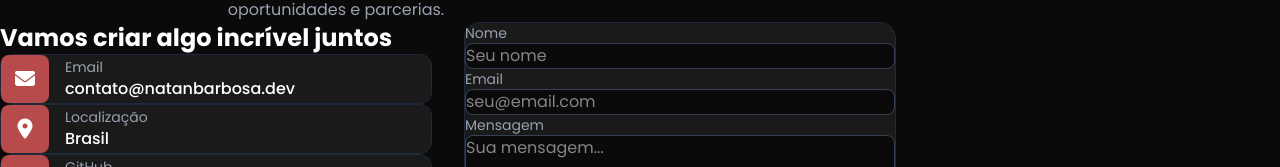
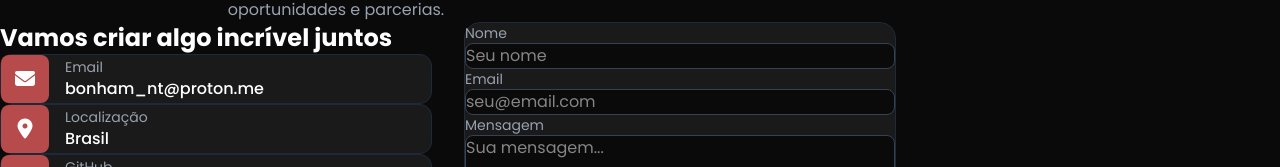
Before and after one commit to natanbs-dev/natanbs-dev-portifolio, a React (Vite) app: page / in a window 1280 px wide. Shown: the part 4299-4466 px from the top of the page. Built offline with nearby package versions, Linux system fonts and the light colour scheme.

Commit message:
fix: erro no contato

```diff
--- a/src/App.tsx
+++ b/src/App.tsx
@@ -498,7 +498,7 @@ export function App() {
                 </div>
                 <div>
                   <p className="text-gray-400 text-sm">Email</p>
-                  <p className="font-medium">contato@natanbarbosa.dev</p>
+                  <p className="font-medium">bonham_nt@proton.me</p>
                 </div>
               </div>
 
```
